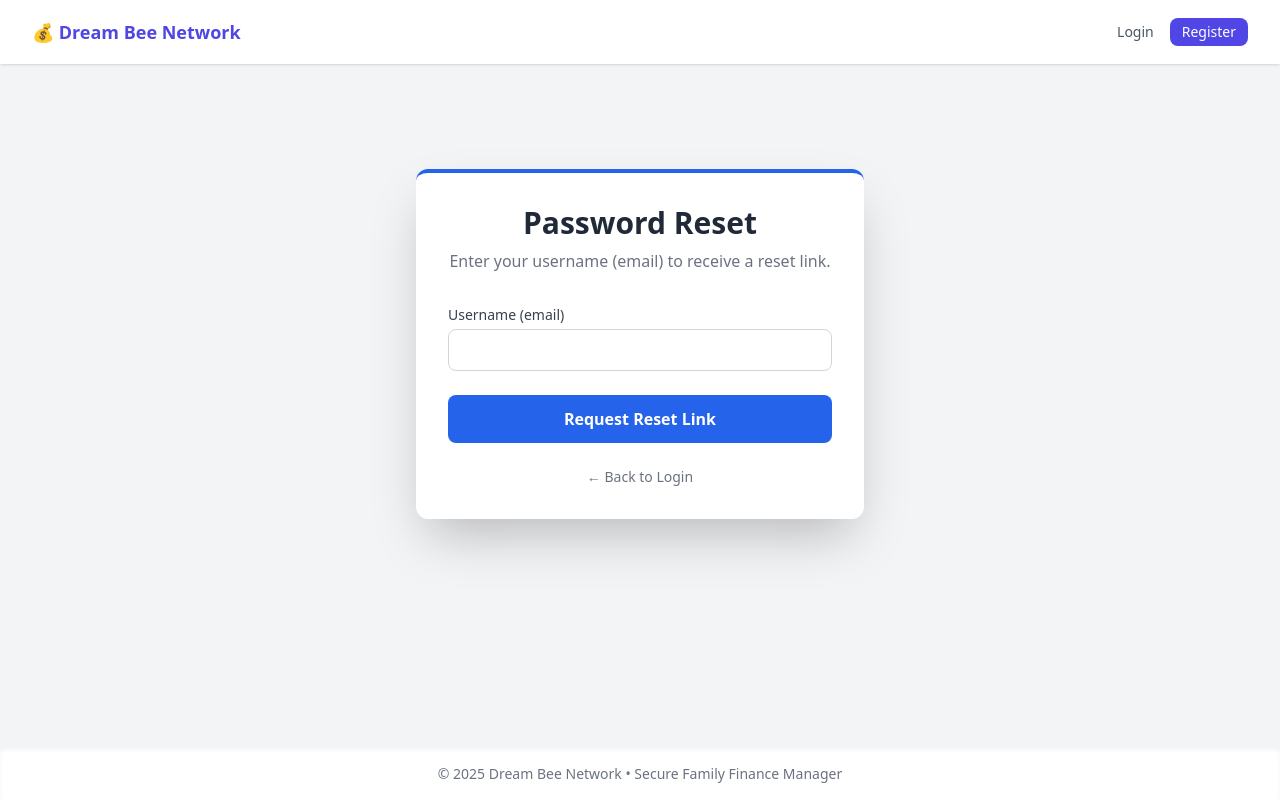
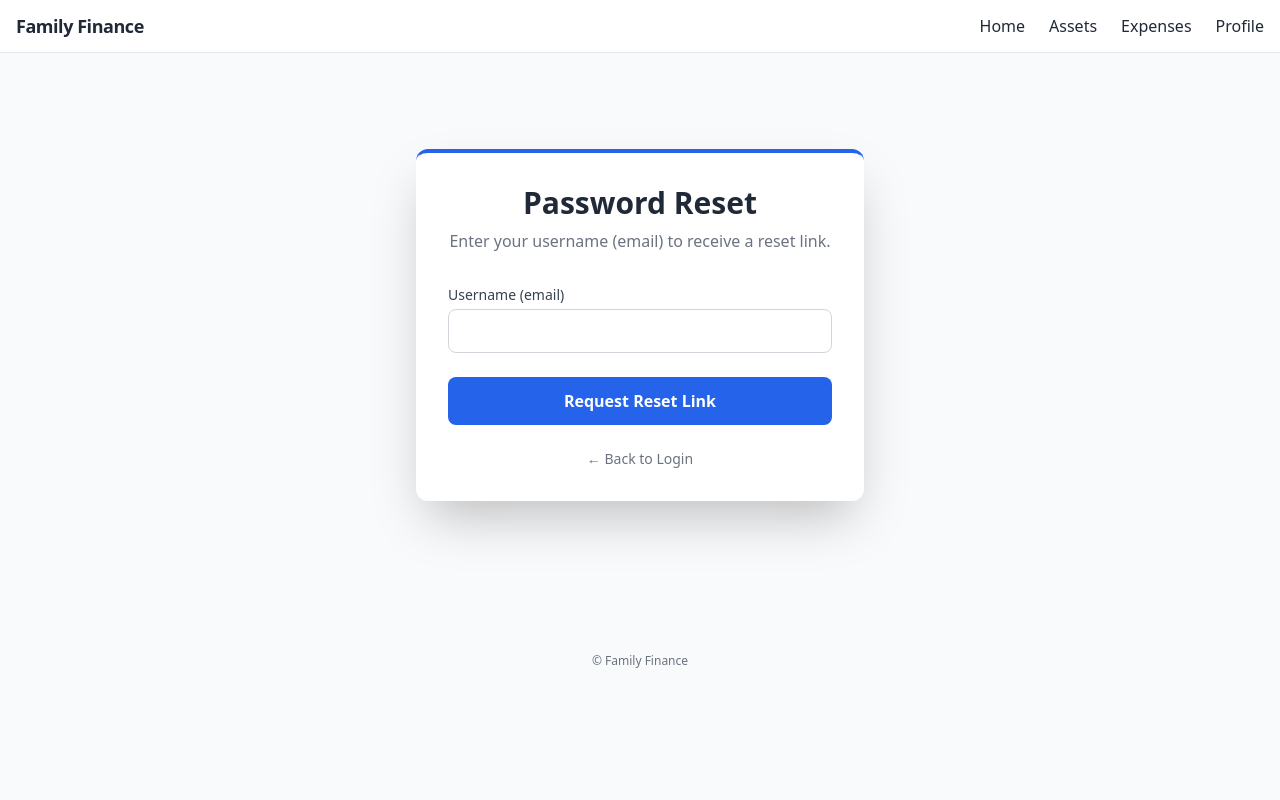
Before and after one commit to foyruser/Family-Financial-Dashboard, a Flask app: page /forgot_password in a window 1280 px wide. Run offline with Flask 3, Linux system fonts and the light colour scheme; parts of the project's set-up code (start-up, migrations or seed data) failed here and were passed over; some libraries are stand-ins or nearby versions.

Commit message:
Update base.html

```diff
--- a/templates/base.html
+++ b/templates/base.html
@@ -1,92 +1,107 @@
 <!DOCTYPE html>
 <html lang="en">
 <head>
-  <meta charset="UTF-8">
-  <meta name="viewport" content="width=device-width, initial-scale=1.0">
-  <!-- put this inside <head> -->
+  <meta charset="utf-8">
+  <title>{% block title %}Family Finance{% endblock %}</title>
+
+  <!-- Critical for mobile -->
   <meta name="viewport" content="width=device-width, initial-scale=1, viewport-fit=cover">
-<meta name="theme-color" content="#4f46e5"><!-- matches your brand color -->
-<link rel="apple-touch-icon" href="/static/icon-192.png"><!-- optional PWA-ish icon -->
+  <meta name="theme-color" content="#4f46e5">
 
-  <title>{% block title %}Finance Tracker{% endblock %}</title>
+  <!-- Tailwind (replace with your pipeline if you self-build) -->
+  <script src="https://cdn.tailwindcss.com"></script>
 
-  <!-- Tailwind CSS -->
-  <script src="https://cdn.tailwindcss.com"></script>
-  <script>
-    tailwind.config = {
-      theme: { extend: { colors: { primary: { DEFAULT: '#4f46e5' } } } }
-    }
-  </script>
-  <link rel="icon" href="{{ url_for('static', filename='favicon.ico') }}" type="image/x-icon">
-  {% block head_extra %}{% endblock %}
+  <!-- Icons (Lucide) -->
+  <script src="https://unpkg.com/lucide@latest"></script>
+
+  {% block head %}{% endblock %}
+  <style>
+    /* Improve tap targets on mobile */
+    input, select, textarea, button { font-size: 16px; min-height: 44px; }
+  </style>
 </head>
+<body class="bg-gray-50 text-gray-800">
+  <!-- Header / Navbar -->
+  <header class="sticky top-0 z-40 bg-white/90 backdrop-blur border-b">
+    <div class="max-w-7xl mx-auto px-4 py-3 flex items-center justify-between">
+      <a href="{{ url_for('home') }}" class="text-lg font-bold tracking-tight">Family Finance</a>
 
-<body class="min-h-screen bg-gray-100 flex flex-col">
+      <!-- Mobile menu button -->
+      <button id="navToggle" class="sm:hidden inline-flex items-center p-2 rounded-md border" aria-label="Open menu" aria-expanded="false" aria-controls="mobileNav">
+        <svg class="h-5 w-5" viewBox="0 0 24 24" fill="none"><path d="M4 6h16M4 12h16M4 18h16" stroke="currentColor" stroke-width="2"/></svg>
+      </button>
 
-  <!-- NAVBAR -->
-  <nav class="bg-white shadow z-10">
-    <div class="max-w-7xl mx-auto px-4 sm:px-6 lg:px-8">
-      <div class="flex justify-between h-16 items-center">
-        <div class="flex items-center space-x-8">
-          <a href="{{ url_for('home') }}" class="text-lg font-extrabold text-indigo-600">💰 Dream Bee Network</a>
-          {% if g.user_id %}
-            <a href="{{ url_for('dashboard') }}" class="text-gray-600 hover:text-indigo-600 text-sm font-medium {% if request.endpoint == 'home' %}text-indigo-600 font-semibold{% endif %}">Dashboard</a>
-            <a href="{{ url_for('expenses') }}" class="text-gray-600 hover:text-indigo-600 text-sm font-medium {% if request.endpoint == 'expenses' %}text-indigo-600 font-semibold{% endif %}">Expenses</a>
-            <a href="{{ url_for('assets') }}" class="text-gray-600 hover:text-indigo-600 text-sm font-medium {% if request.endpoint == 'assets' %}text-indigo-600 font-semibold{% endif %}">Assets</a>
-            <a href="{{ url_for('group_management') }}" class="text-gray-600 hover:text-indigo-600 text-sm font-medium {% if request.endpoint == 'group_management' %}text-indigo-600 font-semibold{% endif %}">Group</a>
-          {% endif %}
+      <!-- Desktop navigation -->
+      <nav class="hidden sm:flex items-center gap-6">
+        <a href="{{ url_for('home') }}"
+           class="hover:text-indigo-600 {{ 'text-indigo-600 font-semibold' if request.endpoint=='home' else '' }}">Home</a>
+        <a href="{{ url_for('assets') }}"
+           class="hover:text-indigo-600 {{ 'text-indigo-600 font-semibold' if request.endpoint=='assets' else '' }}">Assets</a>
+        <a href="{{ url_for('expenses') }}"
+           class="hover:text-indigo-600 {{ 'text-indigo-600 font-semibold' if request.endpoint=='expenses' else '' }}">Expenses</a>
+        <a href="{{ url_for('profile') }}"
+           class="hover:text-indigo-600 {{ 'text-indigo-600 font-semibold' if request.endpoint=='profile' else '' }}">Profile</a>
+      </nav>
     </div>
 
-        <div class="flex items-center space-x-4">
-          {% if g.user_id %}
-            <span class="text-sm text-gray-500 hidden md:inline">
-              Hello, <strong class="text-gray-700">{{ g.username or g.user_name or "User" }}</strong>
-            </span>
-            <a href="{{ url_for('profile') }}" class="text-gray-500 hover:text-indigo-600 text-sm">Profile</a>
-            <a href="{{ url_for('logout') }}" class="text-gray-500 hover:text-red-600 text-sm">Logout</a>
-          {% else %}
-            <a href="{{ url_for('login') }}" class="text-gray-600 hover:text-indigo-600 text-sm font-medium">Login</a>
-            <a href="{{ url_for('register') }}" class="ml-4 px-3 py-1 bg-indigo-600 text-white rounded-lg text-sm font-medium hover:bg-indigo-700">Register</a>
-          {% endif %}
-        </div>
-      </div>
-    </div>
+    <!-- Mobile dropdown -->
+    <nav id="mobileNav" class="sm:hidden hidden px-4 pb-3 space-y-2 border-t">
+      <a href="{{ url_for('home') }}" class="block py-2">Home</a>
+      <a href="{{ url_for('assets') }}" class="block py-2">Assets</a>
+      <a href="{{ url_for('expenses') }}" class="block py-2">Expenses</a>
+      <a href="{{ url_for('profile') }}" class="block py-2">Profile</a>
+      <form action="{{ url_for('logout') }}" method="get" class="pt-1">
+        <button class="w-full py-2 rounded bg-gray-100 hover:bg-gray-200">Logout</button>
+      </form>
     </nav>
+  </header>
 
-  <!-- FLASH MESSAGES -->
-  <div class="max-w-4xl mx-auto mt-4 px-4">
+  <!-- Flash alerts -->
+  <div class="max-w-7xl mx-auto px-4 mt-4 space-y-2">
     {% with messages = get_flashed_messages(with_categories=true) %}
       {% if messages %}
-        <div class="space-y-2">
         {% for category, message in messages %}
-            <div class="p-3 text-sm rounded-lg border
-                 {% if category == 'success' %}bg-green-100 text-green-700 border-green-300
-                 {% elif category == 'error' %}bg-red-100 text-red-700 border-red-300
-                 {% elif category == 'warning' %}bg-amber-100 text-amber-700 border-amber-300
-                 {% else %}bg-gray-100 text-gray-700 border-gray-300{% endif %}">
+          <div class="rounded-lg px-4 py-3 text-sm
+            {% if category=='success' %} bg-green-50 text-green-700 border border-green-200
+            {% elif category=='error' %} bg-red-50 text-red-700 border border-red-200
+            {% elif category=='warning' %} bg-yellow-50 text-yellow-800 border border-yellow-200
+            {% else %} bg-blue-50 text-blue-800 border border-blue-200 {% endif %}">
             {{ message }}
           </div>
         {% endfor %}
-        </div>
       {% endif %}
     {% endwith %}
   </div>
 
-  <!-- PAGE CONTENT -->
-  <main class="flex-grow container mx-auto p-6">
+  <!-- Page header (optional blocks) -->
+  <div class="max-w-7xl mx-auto px-4 mt-4">
     {% block header_title %}{% endblock %}
     {% block header_subtitle %}{% endblock %}
+  </div>
+
+  <!-- Main content wrapper -->
+  <main class="px-4 sm:px-6 py-4 max-w-7xl mx-auto">
     {% block content %}{% endblock %}
   </main>
 
-  <!-- FOOTER -->
-  <footer class="bg-white shadow-inner text-center py-4 mt-auto text-sm text-gray-500">
-    &copy; {{ current_year or 2025 }} Dream Bee Network • Secure Family Finance Manager
+  <!-- Footer -->
+  <footer class="mt-10 py-8 text-center text-xs text-gray-500">
+    © {{  now().year if false else '' }} Family Finance
   </footer>
 
-  {% block scripts %}
-  <script src="https://unpkg.com/lucide@latest"></script>
-  <script>lucide.createIcons();</script>
-  {% endblock %}
+  {% block scripts %}{% endblock %}
+  <script>
+    // Mobile nav toggler
+    document.addEventListener('DOMContentLoaded', () => {
+      const btn = document.getElementById('navToggle');
+      const panel = document.getElementById('mobileNav');
+      if (btn && panel) btn.onclick = () => {
+        const isOpen = !panel.classList.toggle('hidden');
+        btn.setAttribute('aria-expanded', isOpen ? 'true' : 'false');
+      };
+      // Render Lucide icons if present
+      if (window.lucide) { try { lucide.createIcons(); } catch(e){} }
+    });
+  </script>
 </body>
 </html>
```
Lines whose indentation alone changed are shown as unchanged.
